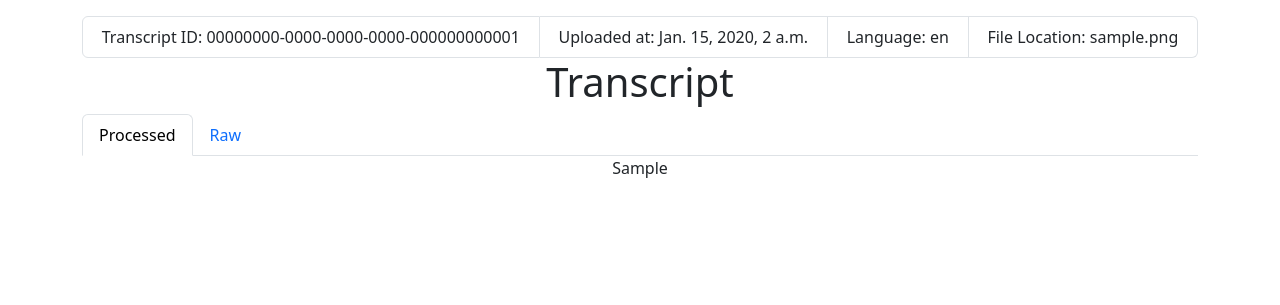
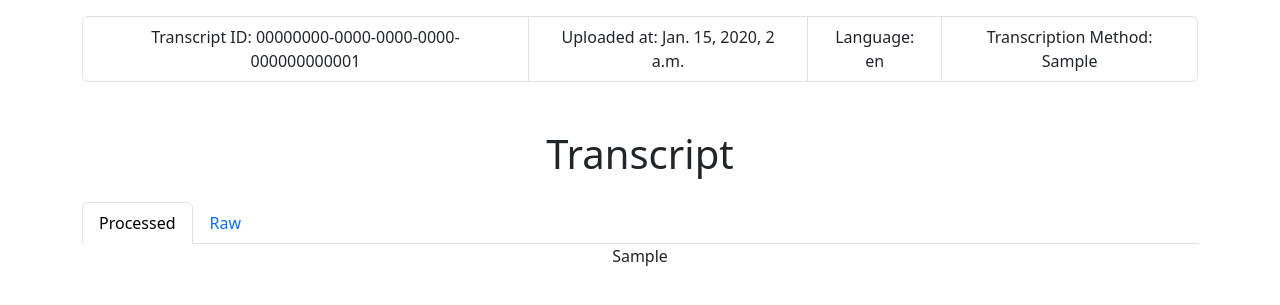
Before and after one commit to AdeelAmad/transcribify-webapp, a Django app: page /00000000-0000-0000-0000-000000000001/ in a window 1280 px wide. Shown: the top 305 px of the page. Run offline with Django 4.2, Linux system fonts and the light colour scheme; tables that the repository leaves empty hold one stand-in row (values such as "Sample post"); parts of the project's set-up code (start-up, migrations or seed data) failed here and were passed over.

Commit message:
a0.1.1
Updated Home Page, Added Transcription Method, Fixed Typos

```diff
--- a/templates/v1/transcript_detail.html
+++ b/templates/v1/transcript_detail.html
@@ -9,19 +9,23 @@
 </head>
 <body>
 <div class="container">
-    <div class="row text-center mt-3">
+    <div class="row text-center mt-3 mb-5">
         <div class="col">
             <ul class="list-group list-group-horizontal">
                 <li class="list-group-item flex-fill">Transcript ID: {{ object.id }}</li>
                 <li class="list-group-item flex-fill">Uploaded at: {{ object.timestamp }}</li>
                 <li class="list-group-item flex-fill">Language: {{ object.language }}</li>
-                <li class="list-group-item flex-fill">File Location: {{ object.file }}</li>
+                <li class="list-group-item flex-fill">Transcription Method: {{ object.transcription_method }}</li>
             </ul>
+        </div>
+    </div>
+    <div class="row text-center mb-3">
+        <div class="col">
+            <h1>Transcript</h1>
         </div>
     </div>
     <div class="row text-center">
         <div class="col">
-            <h1>Transcript</h1>
             <ul class="nav nav-tabs" id="myTab" role="tablist">
                 <li class="nav-item" role="presentation">
                     <button class="nav-link active" id="processed-tab" data-bs-toggle="tab"
--- a/templates/v1/transcript_form.html
+++ b/templates/v1/transcript_form.html
@@ -49,7 +49,7 @@
     <div class="row text-center">
         <div class="col">
             <h1>WhisperApp</h1>
-            <sub>Alpha 0.1</sub>
+            <sub>Alpha 0.1.1</sub>
         </div>
     </div>
     <div class="row mb-5">
@@ -64,7 +64,7 @@
                     <h1 class="h3 mb-3 fw-normal">Upload File For Transcription</h1>
                     <div class="mb-3">
                         <input type="file" name="file" required id="id_file" class="form-control">
-                        <small>.mp4 .wav .m4a only | 2.5 MB Limit | English only</small>
+                        <small>.mp3 .wav .m4a only | 2.5 MB Limit | English only</small>
                     </div>
                     <button class="w-100 btn btn-lg btn-primary" type="submit">Upload</button>
                 </form>
--- a/v1/models.py
+++ b/v1/models.py
@@ -16,6 +16,7 @@ class transcript(models.Model):
     id = models.UUIDField(primary_key=True, default=uuid.uuid4, editable=False)
     timestamp = models.DateTimeField(auto_now_add=True)
     language = models.CharField(max_length=2, default='en', blank=True)
+    transcription_method = models.CharField(max_length=5, default='sm-en', blank=True)
     file = models.FileField(upload_to=generate_filename, validators=[FileExtensionValidator(['mp3', 'wav', 'm4a']),
                                                                      FileSizeValidator(2.5*1024*1024)])
     result_raw = models.TextField(blank=True, default='Processing... Check Back Soon\nMost Files Process in 1-2 Minutes')
```
Also changed, not shown: v1/migrations/0008_transcript_transcription_method.py (added).
